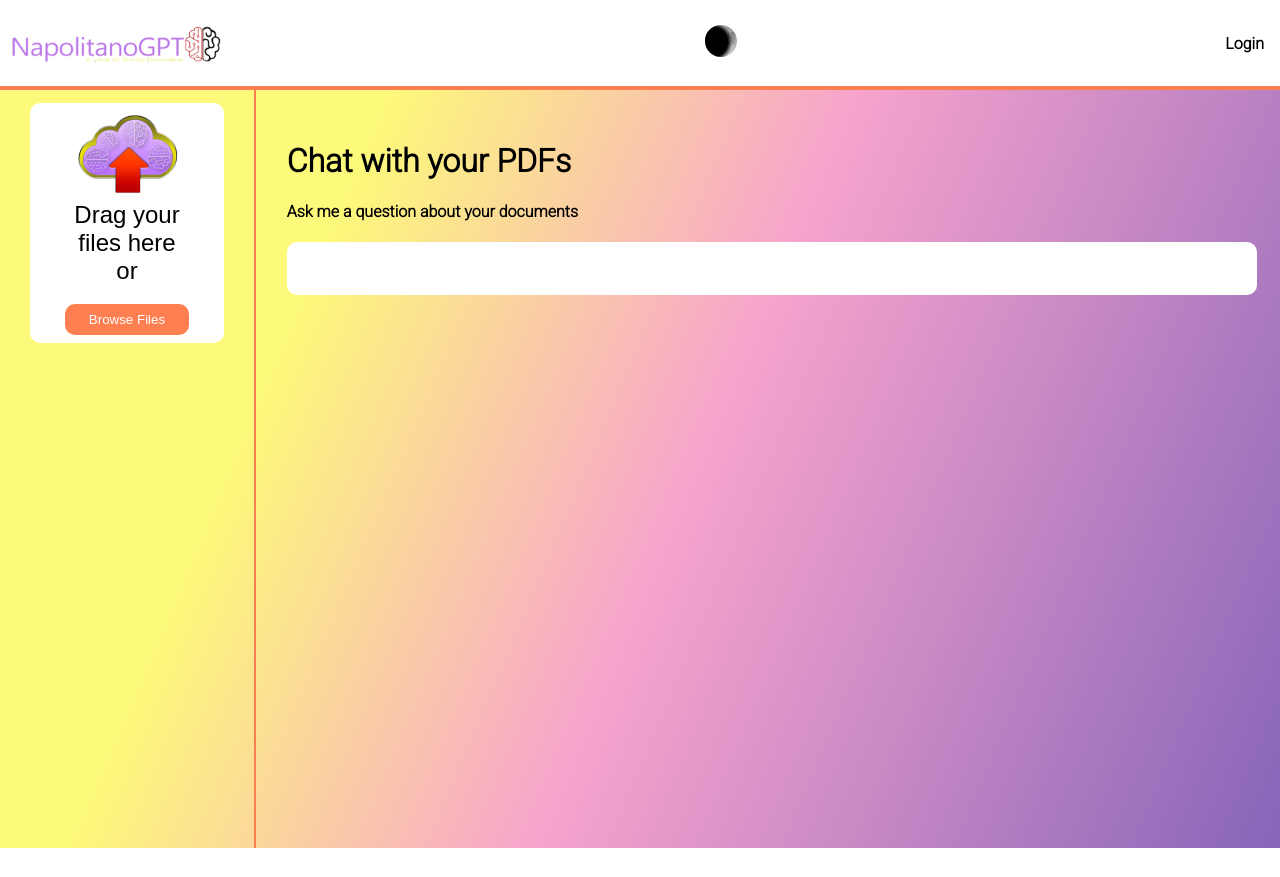
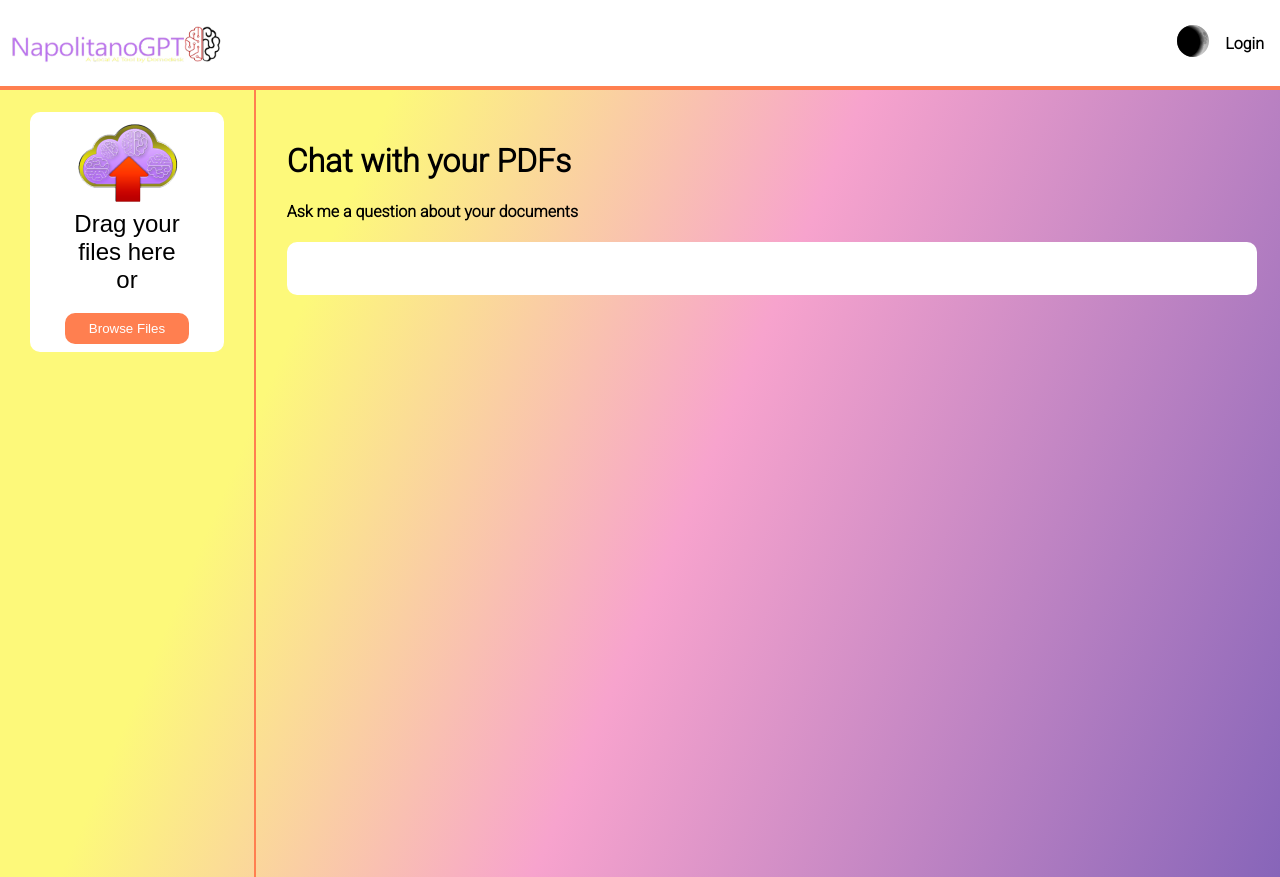
Before and after one commit to ManuelCampiUA/NGPT, a Flask app: template app/templates/index.html in a window 1280 px wide. Before the commit the page ends 848 px from the top, so only its background shows below. Run offline with Flask 3, Linux system fonts and the light colour scheme; the template is opened without the code that fills it, so the values that code supplies are empty; parts of the project's set-up code (start-up, migrations or seed data) failed here and were passed over.

Commit message:
sidebar ovrflow e spazio sistemato

```diff
--- a/app/static/css/style_base.css
+++ b/app/static/css/style_base.css
@@ -48,6 +48,9 @@ body {
 .brand-title {
     font-size: 1.5rem;
     margin: .5rem;
+    flex-grow: 1;
+    /*questo sopra mette a destra il toggle dark pigliandosi tutto lo spazio disponibile*/
+
 }
 
 .navbar-links {
--- a/app/static/css/style_index.css
+++ b/app/static/css/style_index.css
@@ -13,7 +13,7 @@ body {
 
 .sidebar {
     border-right: coral solid 2px;
-
+    padding-top: 0.6rem;
 }
 
 .main_content {
@@ -116,6 +116,11 @@ div:hover {
     list-style-image: url(/static/img/pdf.png);
 }
 
+#file_list li p {
+    margin: 8px 0px;
+    overflow: hidden;
+}
+
 ::marker {
     list-style-image: url(/static/img/pdf.png);
 }
```
